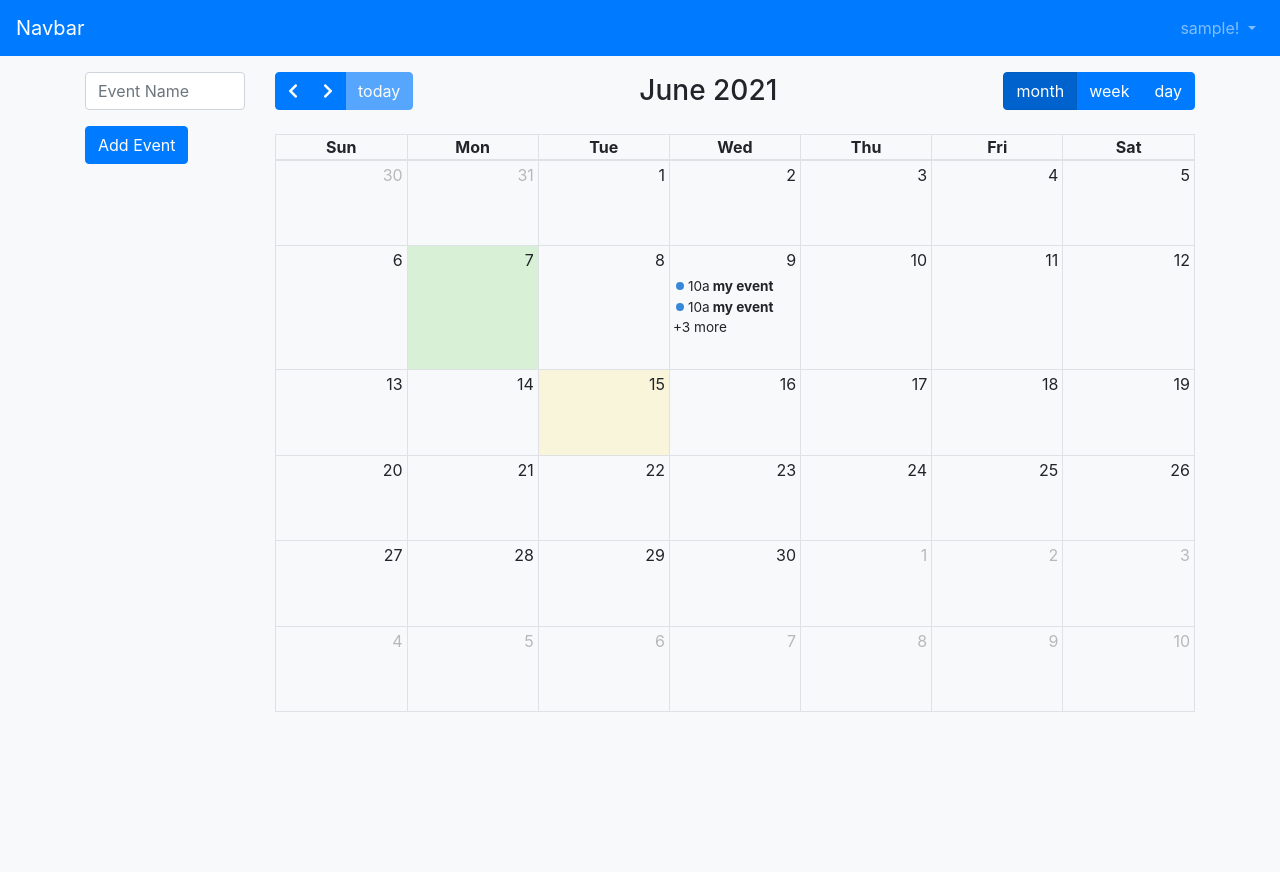
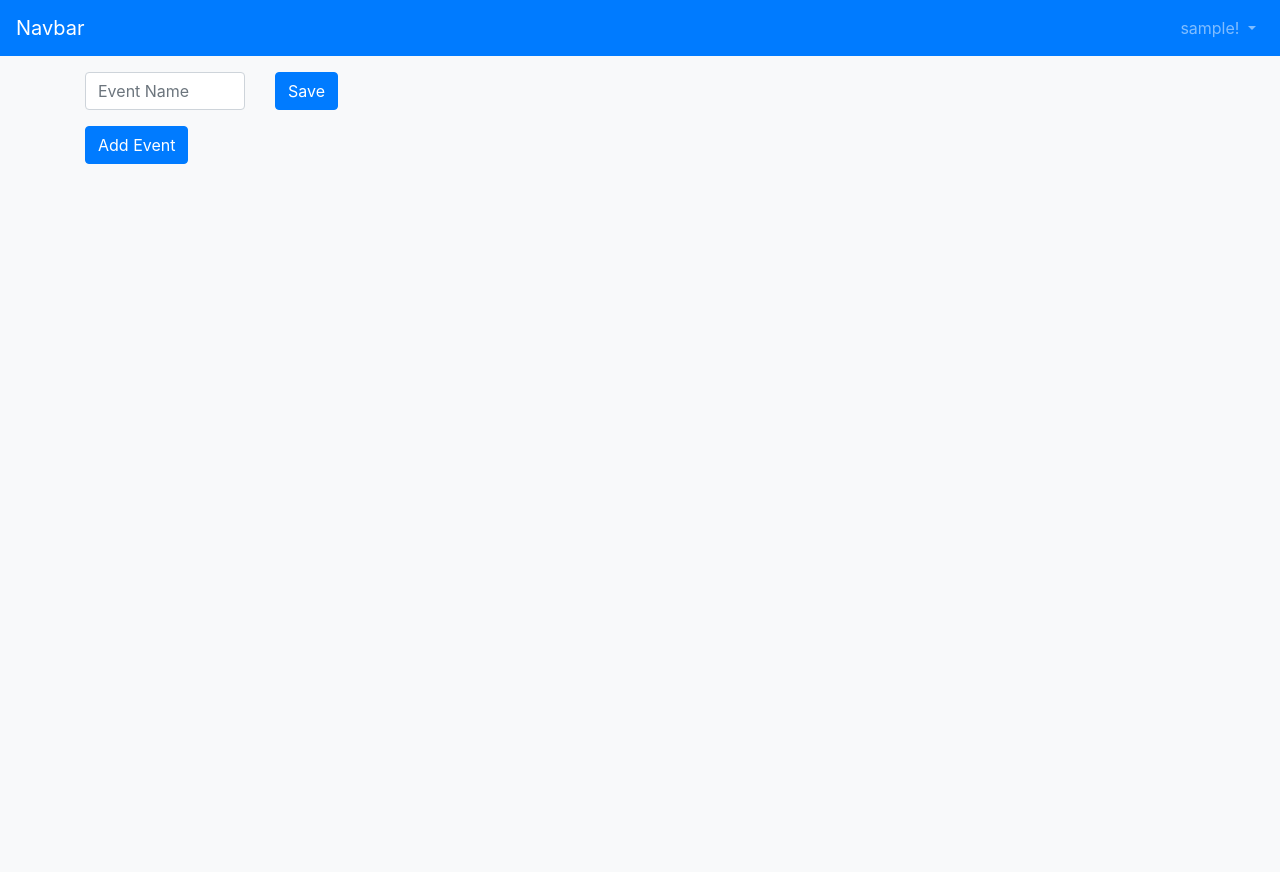
Before and after one commit to boyan13/NBU_CITB679_Calendar, a Django app: page / in a window 1280 px wide. Run offline with Django 3.2, Linux system fonts and the light colour scheme; a user stored in the database is signed in; tables that the repository leaves empty hold one stand-in row (values such as "Sample post"); lists and menus that the app fills with data are empty; some libraries are stand-ins or nearby versions.

Commit message:
migration and started logic

```diff
--- a/Calendar/Calendar/settings.py
+++ b/Calendar/Calendar/settings.py
@@ -33,6 +33,7 @@ ALLOWED_HOSTS = []
 # Application definition
 
 INSTALLED_APPS = [
+    'calendar_main',
     'users',
     'social_django',
     'django.contrib.admin',
--- a/Calendar/calendar_main/models.py
+++ b/Calendar/calendar_main/models.py
@@ -1,3 +1,12 @@
 from django.db import models
+from django.conf import settings
 
 # Create your models here.
+class Event(models.Model):
+    title = models.CharField(max_length=255)
+    for_date = models.DateTimeField()
+    day_of_week = models.IntegerField()
+    start_time = models.TimeField()
+    end_time = models.TimeField()
+    created_on = models.DateTimeField(auto_now_add=True)
+    created_by = models.ForeignKey(settings.AUTH_USER_MODEL, on_delete = models.CASCADE)
--- a/Calendar/calendar_main/templates/calendar.html
+++ b/Calendar/calendar_main/templates/calendar.html
@@ -3,6 +3,7 @@
 {% block content %}
 
 <nav class="navbar navbar-expand-lg navbar-dark bg-primary justify-content-between">
+ {% csrf_token %}
   <a class="navbar-brand" href="#">Navbar</a>
   <button class="navbar-toggler" type="button" data-toggle="collapse" data-target="#navbarNavDropdown" aria-controls="navbarNavDropdown" aria-expanded="false" aria-label="Toggle navigation">
     <span class="navbar-toggler-icon"></span>
@@ -42,6 +43,9 @@
             </div>
         </div>
         <div class="col-md-10">
+            <button type="button" id="saveEventBtn" class="btn btn-primary">
+                Save
+            </button>
             <div id="calendar"></div>
         </div>
    </div>
@@ -62,48 +66,7 @@
             height: '80%',
             themeSystem: 'bootstrap',
             nowIndicator: true,
-            events: [
-                {
-                    id: 'a',
-                    title: 'my event',
-                    start: '2021-06-09T10:00:00',
-                    end: '2021-06-09T16:00:00',
-                },{
-                    id: 'a',
-                    title: 'my event',
-                    start: '2021-06-09T10:00:00',
-                    end: '2021-06-09T16:00:00',
-                },{
-                    id: 'a',
-                    title: 'my event',
-                    start: '2021-06-09T10:00:00',
-                    end: '2021-06-09T16:00:00',
-                },{
-                    id: 'a',
-                    title: 'my event',
-                    start: '2021-06-09T10:00:00',
-                    end: '2021-06-09T16:00:00',
-                },{
-                    id: 'a',
-                    title: 'my event',
-                    start: '2021-06-09T10:00:00',
-                    end: '2021-06-09T16:00:00',
-                },
-                {
-                    start: '2021-06-07',
-                    display: 'background'
-                }
-            ],
-            /*events: {
-                url: 'POST URL',
-                method: 'POST',
-                extraParams: {
-                    email: 'test@test.com'
-                },
-                failure: function() {
-                    alert('There was an error while fetching events!');
-                },
-            },*/
+            events: {{ calendar_events }},
             editable: true,
             droppable: true,
             views: {
@@ -151,6 +114,7 @@
             }
 
         });
+
         calendar.render();
 
         let draggableEl = document.getElementById('mydraggable');
@@ -176,6 +140,27 @@
 
         })
 
+        $('#saveEventBtn').click(() => {
+            let eventObjects = calendar.getEvents().map(e=> e._def)
+
+            $.ajax({
+                    url: '/create/',
+                    type: 'POST',
+                    data: JSON.stringify({
+                        events: eventObjects
+                    }),
+                    contentType: 'application/json; charset=utf-8',
+                    dataType: 'json',
+                    success: function(result) {
+                       console.log(result)
+                    },
+                    error: function() {
+                        alert('There was an error while addeing event!');
+                    },
+
+                });
+        })
+
     });
 
 
--- a/Calendar/calendar_main/urls.py
+++ b/Calendar/calendar_main/urls.py
@@ -1,6 +1,7 @@
 from django.urls import path, include
-from .views import calendar
+from . import views
 
 urlpatterns = [
-    path('', calendar, name='calendar'),
+    path('', views.calendar, name='calendar'),
+    path('create/', views.create, name="create")
 ]
--- a/Calendar/calendar_main/views.py
+++ b/Calendar/calendar_main/views.py
@@ -1,6 +1,55 @@
 from django.shortcuts import render, redirect
 from django.urls import reverse
 from django.contrib.auth.decorators import login_required
+from calendar_main.models import Event
+import json
+from django.http import HttpResponseNotFound, JsonResponse, response
+from django.views.decorators.csrf import csrf_exempt
 
 def calendar(request):
-    return render(request, "calendar.html")
+    context={
+        'calendar_events': []
+    }
+
+    if request.user.is_authenticated:
+        current_user = request.user
+        events = Event.objects.filter(created_by=current_user.id)
+        context={
+            'calendar_events': events
+        }
+
+    return render(request, "calendar.html", context)
+
+@csrf_exempt
+def create(request):
+    current_user = request.user
+    responseObject = {
+        "isSuccessful": False
+    }
+
+    if request.method == "POST":
+        body = json.loads(request.body)
+        try:
+            events = []
+            event = Event()
+            for e in body["events"]:
+                event.created_by = current_user.id
+                event.title = e['title']
+                event.day_of_week = 5
+                event.start_time = e['title']
+                event.end_time = e['title']
+                event.for_date = e['title']
+                events.append(event)
+
+            Event.objects.bulk_create(events)
+
+            responseObject["isSuccesful"] = True
+        except:
+            responseObject["isSuccesful"] = False
+
+            return JsonResponse(responseObject)
+
+    return JsonResponse()
+
+def update(request):
+    return
--- a/Calendar/users/templates/base.html
+++ b/Calendar/users/templates/base.html
@@ -16,7 +16,7 @@
     {% block content %}
     {% endblock %}
 
-    <script src="https://code.jquery.com/jquery-3.5.1.slim.min.js" integrity="sha384-DfXdz2htPH0lsSSs5nCTpuj/zy4C+OGpamoFVy38MVBnE+IbbVYUew+OrCXaRkfj" crossorigin="anonymous"></script>
+    <script src="https://cdnjs.cloudflare.com/ajax/libs/jquery/3.6.0/jquery.js" crossorigin="anonymous"></script>
     <script src="https://cdn.jsdelivr.net/npm/bootstrap@4.6.0/dist/js/bootstrap.bundle.min.js" integrity="sha384-Piv4xVNRyMGpqkS2by6br4gNJ7DXjqk09RmUpJ8jgGtD7zP9yug3goQfGII0yAns" crossorigin="anonymous"></script>
 
     <!-- fullcalendar -->
```
Also changed, not shown: Calendar/calendar_main/migrations/0001_initial.py (added).
